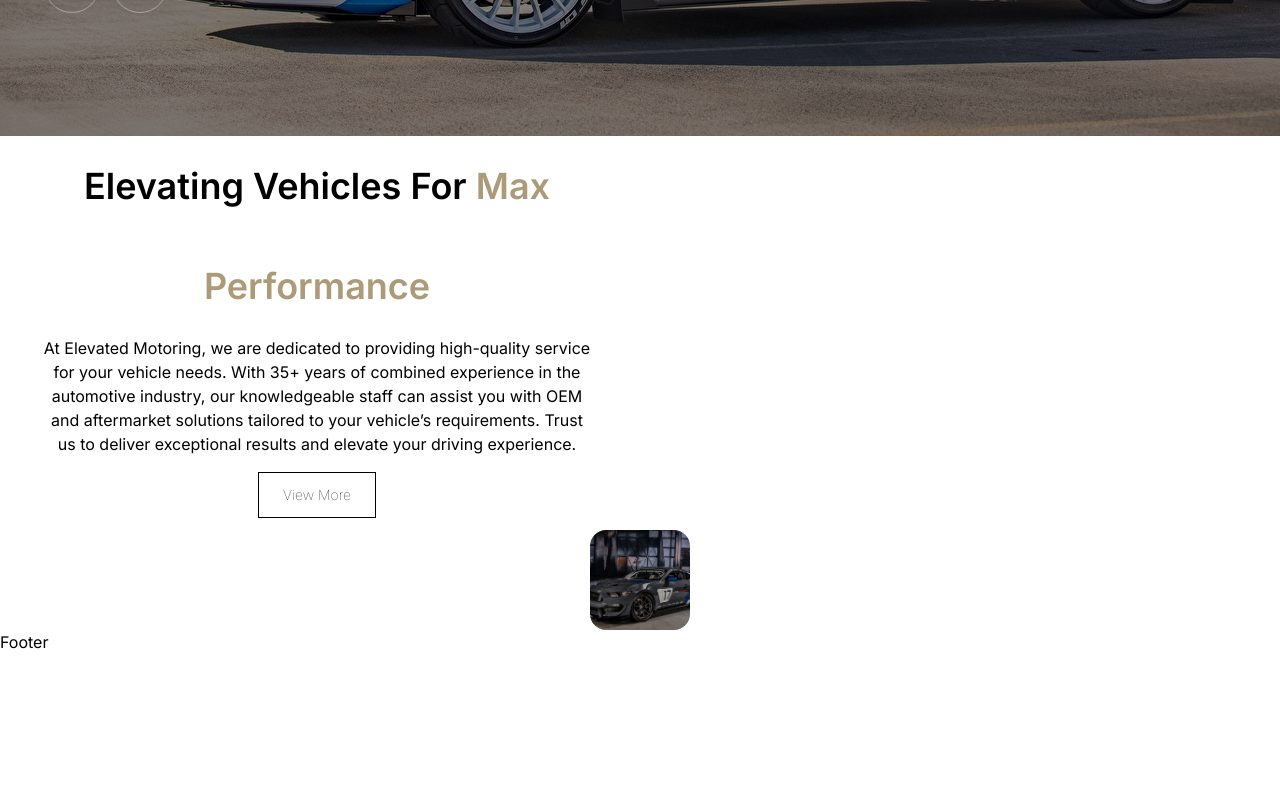
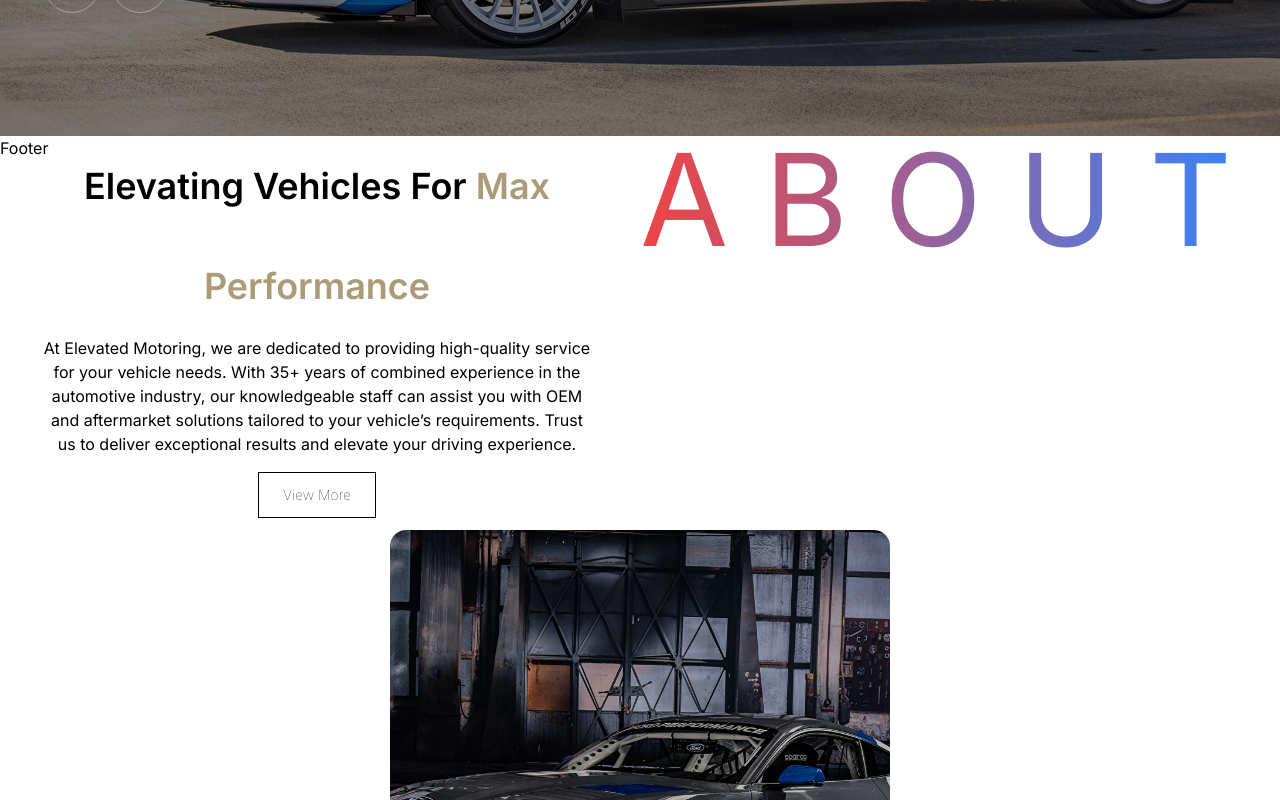
Before and after one commit to dontsul/auto-app, a Next.js app: page / in a window 1280 px wide. Shown: the part 760-1560 px from the top of the page. Before the commit the page ends 1414 px from the top, so only its background shows below. Built offline with nearby package versions, Linux system fonts and the light colour scheme.

Commit message:
newComponent

```diff
--- /dev/null
+++ b/components/aboutSection/AboutBg.tsx
@@ -0,0 +1,13 @@
+export function AboutBg () {
+    return (
+        <div className="absolute inset-0 flex items-center justify-center">
+            <div className="h-screen">
+                <h1 className="absolute z-10 flex text-9xl text-center">
+                    <span className="bg-gradient-to-r from-red-500 to-blue-500 text-transparent bg-clip-text">
+                        A B O U T
+                    </span>
+                </h1>
+            </div>
+        </div>
+    );
+}
--- a/components/aboutSection/AboutSection.tsx
+++ b/components/aboutSection/AboutSection.tsx
@@ -1,14 +1,17 @@
 import React from "react";
-import {motion} from "framer-motion";
+import {AboutBg} from "@/components/aboutSection/AboutBg";
 
 export function AboutSection (){
 
     return(
-        <div className="grid grid-cols-12 md:col-span-3 gap-3">
-            <div className="col-span-12 flex md:col-span-6 flex-col items-center justify-center px-5 md:px-10">
-                <h3 className="text-center">
-                    <span className=" text-1xl font-semibold md:my-3 md:text-4xl md:leading-[100px]" style={{ color: 'black' }}>Elevating Vehicles For </span>
-                    <span className=" text-1xl font-semibold md:my-3 md:text-4xl md:leading-[100px]" style={{ color: '#ac9b79' }}>Max Performance</span>
+        <div className="absolute h-screen">
+            <AboutBg />
+
+            <div className="grid grid-cols-12 md:col-span-3 gap-3 relative">
+                <div className="col-span-12 flex md:col-span-6 flex-col items-center justify-center px-5 md:px-10 hover:scale-105 transition-transform duration-300">
+                    <h3 className="text-center relative z-10">
+                        <span className="text-1xl font-semibold md:my-3 md:text-4xl md:leading-[100px]" style={{ color: 'black' }}>Elevating Vehicles For </span>
+                        <span className="text-1xl font-semibold md:my-3 md:text-4xl md:leading-[100px]" style={{ color: '#ac9b79' }}>Max Performance</span>
                         <span className="text-center mb-2 h-1 w-5 rounded-full bg-white" style={{ display: 'inline-block', width: '100%', textAlign: 'center' }}>
           At Elevated Motoring,
           we are dedicated to providing
@@ -24,16 +27,15 @@
                     </h3>
                     <button className="w-fit rounded-none border-[1px] border-[#000] px-6 py-3 text-sm font-thin transition duration-300 ease-in-out hover:bg-black hover:text-white mt-4">View More</button>
                 </div>
-            <div className="col-span-12 flex justify-center">
+                <div className="col-span-12 flex justify-center hover:scale-105 transition-transform duration-300">
                     <img
-                    style={{ width: 100, height: 100 }}
+                        style={{ width: 500, height: 500, transform: 'translate(0%, 0%)' }}
                         src={"2.png"}
                         alt="Image"
                         className="rounded-2xl object-cover brightness-75"
                     />
                 </div>
             </div>
-
-
+        </div>
     );
 }
```
Lines whose indentation alone changed are shown as unchanged.
